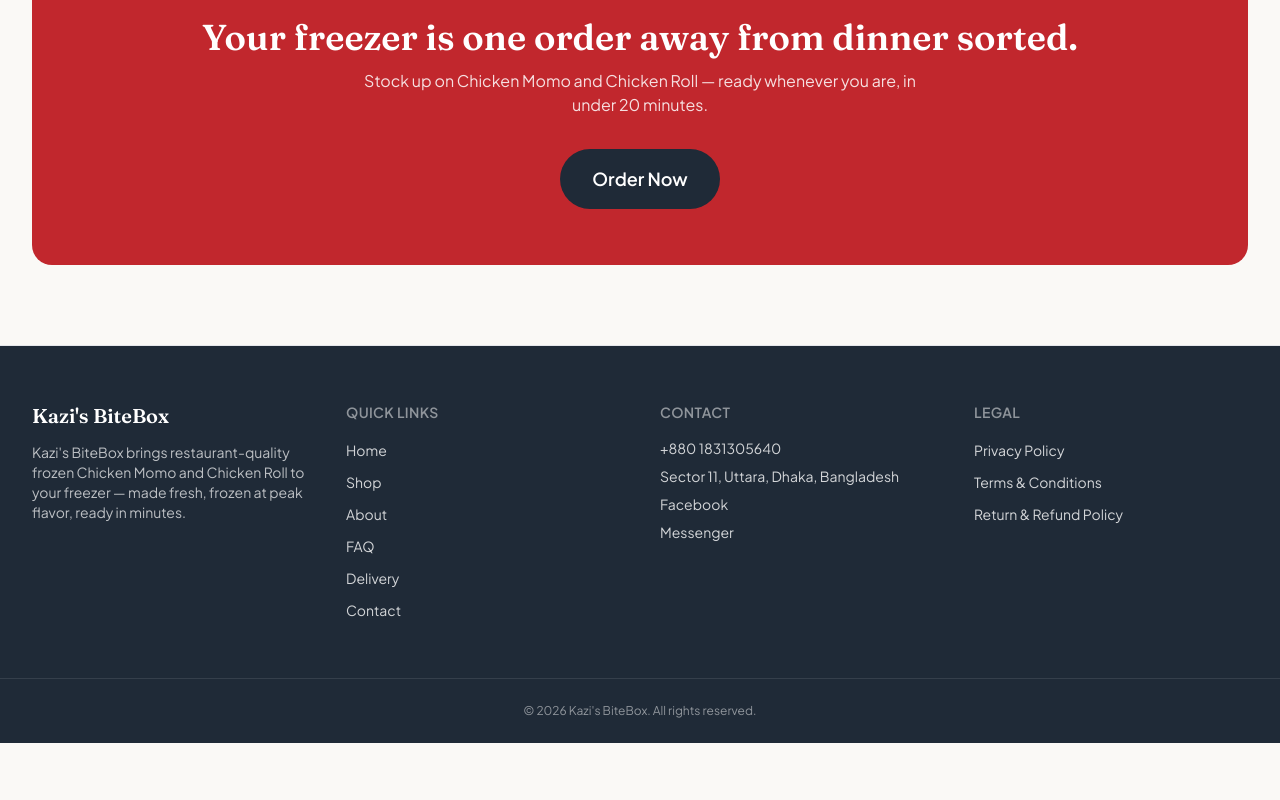
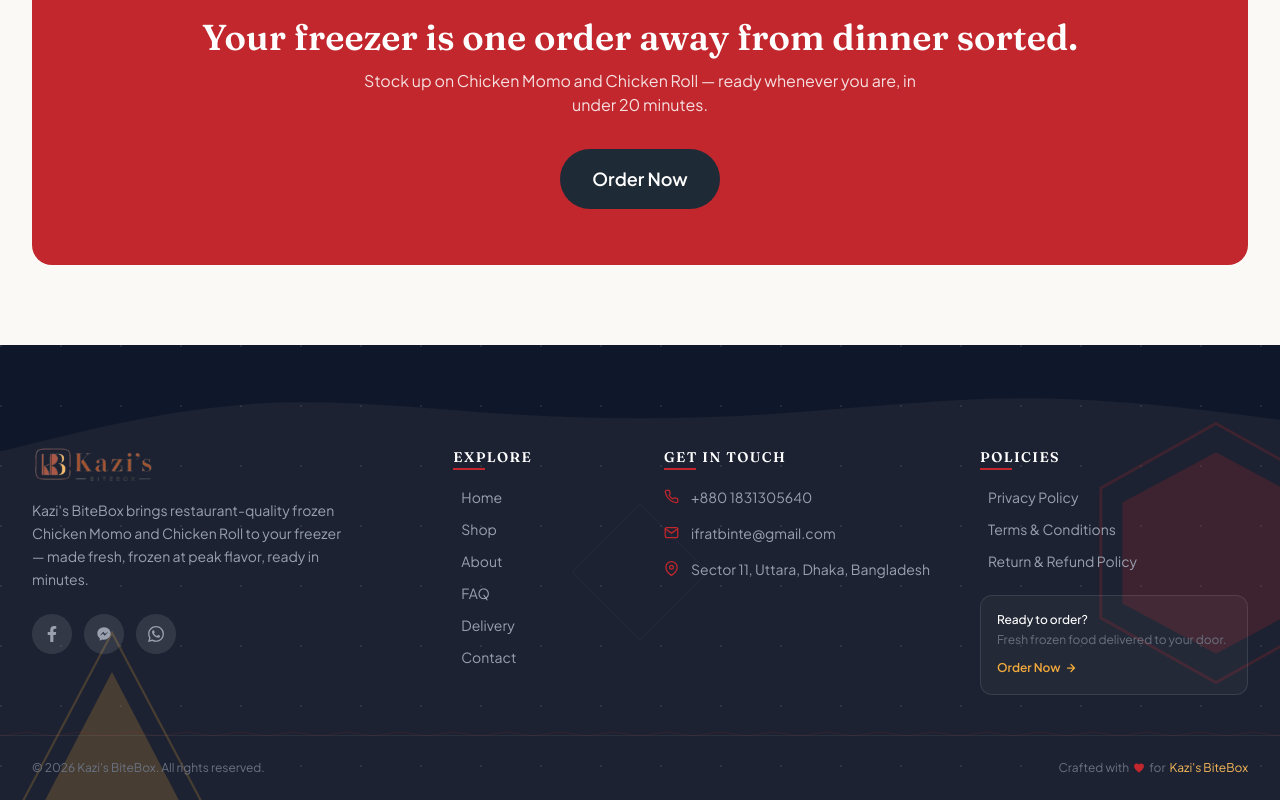
Before and after one commit to Ifratbinte/kazis_bitebox, a React (Vite) app: page / in a window 1280 px wide. Shown: the part 5188-5988 px from the top of the page. Before the commit the page ends 5931 px from the top, so only its background shows below. Built offline with nearby package versions, Linux system fonts and the light colour scheme.

Commit message:
refactor footer design

```diff
--- a/src/components/layout/Footer.tsx
+++ b/src/components/layout/Footer.tsx
@@ -1,26 +1,160 @@
 import { Link } from 'react-router-dom'
 import { Container } from '@/components/ui/Container'
 import { NAV_LINKS, FOOTER_LEGAL_LINKS, SITE, CONTACT } from '@/constants/site'
+import logo from '@/assets/logo.png'
+import { FiPhone, FiMail, FiMapPin } from 'react-icons/fi'
+import { FaFacebookF } from 'react-icons/fa'
 
 export function Footer() {
   const year = new Date().getFullYear()
 
   return (
-    <footer className="border-t border-border bg-secondary text-white">
-      <Container className="grid grid-cols-1 gap-10 py-14 sm:grid-cols-2 lg:grid-cols-4">
-        <div>
-          <p className="font-display text-xl font-semibold">{SITE.name}</p>
-          <p className="mt-3 max-w-xs text-sm text-white/70">{SITE.description}</p>
+    <footer className="relative overflow-hidden bg-[#111827f3] text-white">
+      {/* ── SVG Angular Wave Top Divider ── */}
+      <div className="relative -mb-1">
+        <svg
+          viewBox="0 0 1440 120"
+          fill="none"
+          xmlns="http://www.w3.org/2000/svg"
+          className="block w-full"
+          preserveAspectRatio="none"
+        >
+          <path
+            d="M0 120L48 108C96 96 192 72 288 66C384 60 480 72 576 78C672 84 768 84 864 78C960 72 1056 60 1152 60C1248 60 1344 72 1392 78L1440 84V0H1392C1344 0 1248 0 1152 0C1056 0 960 0 864 0C768 0 672 0 576 0C480 0 384 0 288 0C192 0 96 0 48 0H0V120Z"
+            className="fill-[#0f172a]"
+          />
+        </svg>
+      </div>
+
+      {/* ── Background Decorative SVG Elements ── */}
+      <svg
+        className="pointer-events-none absolute left-0 top-0 h-full w-full opacity-[0.10]"
+        xmlns="http://www.w3.org/2000/svg"
+      >
+        <defs>
+          <pattern id="footer-grid" width="60" height="60" patternUnits="userSpaceOnUse">
+            <circle cx="1" cy="1" r="1" fill="white" />
+          </pattern>
+        </defs>
+        <rect width="100%" height="100%" fill="url(#footer-grid)" />
+      </svg>
+
+      {/* Hexagon decorative shape – top right */}
+      <svg
+        className="pointer-events-none absolute -right-20 top-16 h-72 w-72 text-primary/[0.2]"
+        viewBox="0 0 200 200"
+        xmlns="http://www.w3.org/2000/svg"
+      >
+        <polygon
+          points="100,10 180,55 180,145 100,190 20,145 20,55"
+          fill="none"
+          stroke="currentColor"
+          strokeWidth="2"
+        />
+        <polygon
+          points="100,30 165,65 165,135 100,170 35,135 35,65"
+          fill="currentColor"
+        />
+      </svg>
+
+      {/* Triangle decorative shape – bottom left */}
+      <svg
+        className="pointer-events-none absolute -bottom-10 h-56 w-56 text-accent/[0.2]"
+        viewBox="0 0 200 200"
+        xmlns="http://www.w3.org/2000/svg"
+      >
+        <polygon
+          points="100,15 190,185 10,185"
+          fill="none"
+          stroke="currentColor"
+          strokeWidth="2"
+        />
+        <polygon
+          points="100,50 160,165 40,165"
+          fill="currentColor"
+        />
+      </svg>
+
+      {/* Diamond decorative shape – center */}
+      <svg
+        className="pointer-events-none absolute left-1/2 top-1/2 h-40 w-40 -translate-x-1/2 -translate-y-1/2 text-white/[0.02]"
+        viewBox="0 0 200 200"
+        xmlns="http://www.w3.org/2000/svg"
+      >
+        <rect
+          x="40"
+          y="40"
+          width="120"
+          height="120"
+          rx="4"
+          fill="none"
+          stroke="currentColor"
+          strokeWidth="2"
+          transform="rotate(45 100 100)"
+        />
+      </svg>
+
+      {/* ── Main Content ── */}
+      <Container className="relative z-10 grid grid-cols-1 gap-12 pb-10 sm:grid-cols-2 lg:grid-cols-12">
+        {/* Brand Column */}
+        <div className="lg:col-span-4">
+          <img src={logo} alt="BiteBox" className="h-9 w-auto" />
+          <p className="mt-4 max-w-xs text-sm leading-relaxed text-gray-400">
+            {SITE.description}
+          </p>
+
+          {/* Social Links */}
+          <div className="mt-6 flex gap-3">
+            <a
+              href={CONTACT.facebook}
+              target="_blank"
+              rel="noopener noreferrer"
+              className="flex h-10 w-10 items-center justify-center rounded-full bg-white/10 text-gray-400 transition-all duration-300 hover:-translate-y-1 hover:bg-primary hover:text-white"
+              aria-label="Facebook"
+            >
+              <FaFacebookF size={16} />
+            </a>
+            <a
+              href={CONTACT.messenger}
+              target="_blank"
+              rel="noopener noreferrer"
+              className="flex h-10 w-10 items-center justify-center rounded-full bg-white/10 text-gray-400 transition-all duration-300 hover:-translate-y-1 hover:bg-[#006AFF] hover:text-white"
+              aria-label="Messenger"
+            >
+              <svg width="16" height="16" viewBox="0 0 24 24" fill="currentColor">
+                <path d="M12 2C6.477 2 2 6.145 2 11.243c0 2.886 1.434 5.462 3.676 7.137V22l3.37-1.851c.903.252 1.866.388 2.954.388 5.523 0 10-4.145 10-9.243S17.523 2 12 2zm1.08 12.488l-2.535-2.713L5.5 14.488l5.428-5.76 2.62 2.713 4.97-2.713-5.438 5.76z" />
+              </svg>
+            </a>
+            <a
+              href={`https://wa.me/${CONTACT.whatsapp}`}
+              target="_blank"
+              rel="noopener noreferrer"
+              className="flex h-10 w-10 items-center justify-center rounded-full bg-white/10 text-gray-400 transition-all duration-300 hover:-translate-y-1 hover:bg-[#25D366] hover:text-white"
+              aria-label="WhatsApp"
+            >
+              <svg width="16" height="16" viewBox="0 0 24 24" fill="currentColor">
+                <path d="M17.472 14.382c-.297-.149-1.758-.867-2.03-.967-.273-.099-.471-.148-.67.15-.197.297-.767.966-.94 1.164-.173.199-.347.223-.644.075-.297-.15-1.255-.463-2.39-1.475-.883-.788-1.48-1.761-1.653-2.059-.173-.297-.018-.458.13-.606.134-.133.298-.347.446-.52.149-.174.198-.298.298-.497.099-.198.05-.371-.025-.52-.075-.149-.669-1.612-.916-2.207-.242-.579-.487-.5-.669-.51-.173-.008-.371-.01-.57-.01-.198 0-.52.074-.792.372-.272.297-1.04 1.016-1.04 2.479 0 1.462 1.065 2.875 1.213 3.074.149.198 2.096 3.2 5.077 4.487.709.306 1.262.489 1.694.625.712.227 1.36.195 1.871.118.571-.085 1.758-.719 2.006-1.413.248-.694.248-1.289.173-1.413-.074-.124-.272-.198-.57-.347m-5.421 7.403h-.004a9.87 9.87 0 01-5.031-1.378l-.361-.214-3.741.982.998-3.648-.235-.374a9.86 9.86 0 01-1.51-5.26c.001-5.45 4.436-9.884 9.888-9.884 2.64 0 5.122 1.03 6.988 2.898a9.825 9.825 0 012.893 6.994c-.003 5.45-4.437 9.884-9.885 9.884m8.413-18.297A11.815 11.815 0 0012.05 0C5.495 0 .16 5.335.157 11.892c0 2.096.547 4.142 1.588 5.945L.057 24l6.305-1.654a11.882 11.882 0 005.683 1.448h.005c6.554 0 11.89-5.335 11.893-11.893a11.821 11.821 0 00-3.48-8.413z" />
+              </svg>
+            </a>
+          </div>
         </div>
 
-        <div>
-          <p className="text-sm font-semibold uppercase tracking-wide text-white/50">
-            Quick Links
-          </p>
-          <ul className="mt-4 space-y-2">
+        {/* Quick Links */}
+        <div className="lg:col-span-2">
+          <h3 className="relative mb-5 text-sm font-semibold uppercase tracking-widest text-white">
+            <span className="relative">
+              Explore
+              <span className="absolute -bottom-1 left-0 h-0.5 w-8 bg-primary" />
+            </span>
+          </h3>
+          <ul className="space-y-3">
             {NAV_LINKS.map((link) => (
               <li key={link.path}>
-                <Link to={link.path} className="text-sm text-white/80 hover:text-accent">
+                <Link
+                  to={link.path}
+                  className="group flex items-center gap-2 text-sm text-gray-400 transition-colors duration-200 hover:text-accent"
+                >
+                  <span className="inline-block h-px w-0 bg-accent transition-all duration-300 group-hover:w-2" />
                   {link.label}
                 </Link>
               </li>
@@ -28,43 +162,101 @@
           </ul>
         </div>
 
-        <div>
-          <p className="text-sm font-semibold uppercase tracking-wide text-white/50">Contact</p>
-          <ul className="mt-4 space-y-2 text-sm text-white/80">
-            <li>{CONTACT.phone}</li>
-            <li>{CONTACT.address}</li>
-            <li>
-              <a href={CONTACT.facebook} className="hover:text-accent">
-                Facebook
+        {/* Contact */}
+        <div className="lg:col-span-3">
+          <h3 className="relative mb-5 text-sm font-semibold uppercase tracking-widest text-white">
+            <span className="relative">
+              Get in Touch
+              <span className="absolute -bottom-1 left-0 h-0.5 w-8 bg-primary" />
+            </span>
+          </h3>
+          <ul className="space-y-4 text-sm text-gray-400">
+            <li className="flex items-start gap-3">
+              <FiPhone className="mt-0.5 shrink-0 text-primary" size={15} />
+              <a href={`tel:${CONTACT.phone.replace(/\s/g, '')}`} className="hover:text-accent transition-colors">
+                {CONTACT.phone}
               </a>
             </li>
-            <li>
-              <a href={CONTACT.messenger} className="hover:text-accent">
-                Messenger
+            <li className="flex items-start gap-3">
+              <FiMail className="mt-0.5 shrink-0 text-primary" size={15} />
+              <a href={`mailto:${CONTACT.email}`} className="hover:text-accent transition-colors">
+                {CONTACT.email}
               </a>
+            </li>
+            <li className="flex items-start gap-3">
+              <FiMapPin className="mt-0.5 shrink-0 text-primary" size={15} />
+              <span>{CONTACT.address}</span>
             </li>
           </ul>
         </div>
 
-        <div>
-          <p className="text-sm font-semibold uppercase tracking-wide text-white/50">Legal</p>
-          <ul className="mt-4 space-y-2">
+        {/* Legal */}
+        <div className="lg:col-span-3">
+          <h3 className="relative mb-5 text-sm font-semibold uppercase tracking-widest text-white">
+            <span className="relative">
+              Policies
+              <span className="absolute -bottom-1 left-0 h-0.5 w-8 bg-primary" />
+            </span>
+          </h3>
+          <ul className="space-y-3">
             {FOOTER_LEGAL_LINKS.map((link) => (
               <li key={link.path}>
-                <Link to={link.path} className="text-sm text-white/80 hover:text-accent">
+                <Link
+                  to={link.path}
+                  className="group flex items-center gap-2 text-sm text-gray-400 transition-colors duration-200 hover:text-accent"
+                >
+                  <span className="inline-block h-px w-0 bg-accent transition-all duration-300 group-hover:w-2" />
                   {link.label}
                 </Link>
               </li>
             ))}
           </ul>
+
+          {/* Mini CTA */}
+          <div className="mt-6 rounded-xl border border-white/10 bg-white/[0.03] p-4">
+            <p className="text-xs font-medium text-white">Ready to order?</p>
+            <p className="mt-1 text-xs text-gray-500">Fresh frozen food delivered to your door.</p>
+            <Link
+              to="/shop"
+              className="mt-3 inline-flex items-center gap-1 text-xs font-semibold text-accent transition-colors hover:text-primary"
+            >
+              Order Now
+              <svg width="12" height="12" viewBox="0 0 24 24" fill="none" stroke="currentColor" strokeWidth="2.5" strokeLinecap="round" strokeLinejoin="round">
+                <path d="M5 12h14M12 5l7 7-7 7" />
+              </svg>
+            </Link>
+          </div>
         </div>
       </Container>
 
-      <div className="border-t border-white/10 py-6">
-        <Container>
-          <p className="text-center text-xs text-white/50">
-            © {year} {SITE.name}. All rights reserved.
+      {/* ── Bottom Bar with SVG Zigzag ── */}
+      <div className="relative border-t border-white/[0.06]">
+        <svg
+          className="absolute left-0 top-0 -translate-y-full"
+          viewBox="0 0 1440 24"
+          fill="none"
+          xmlns="http://www.w3.org/2000/svg"
+          preserveAspectRatio="none"
+          style={{ width: '100%', height: '24px' }}
+        >
+          <path
+            d="M0 24L30 20L60 24L90 20L120 24L150 20L180 24L210 20L240 24L270 20L300 24L330 20L360 24L390 20L420 24L450 20L480 24L510 20L540 24L570 20L600 24L630 20L660 24L690 20L720 24L750 20L780 24L810 20L840 24L870 20L900 24L930 20L960 24L990 20L1020 24L1050 20L1080 24L1110 20L1140 24L1170 20L1200 24L1230 20L1260 24L1290 20L1320 24L1350 20L1380 24L1410 20L1440 24"
+            stroke="rgba(193,39,45,0.15)"
+            strokeWidth="1"
+          />
+        </svg>
+
+        <Container className="flex flex-col items-center justify-between gap-3 py-6 sm:flex-row">
+          <p className="text-xs text-gray-500">
+            &copy; {year} {SITE.name}. All rights reserved.
           </p>
+          <div className="flex items-center gap-1 text-xs text-gray-500">
+            <span>Crafted with</span>
+            <svg width="12" height="12" viewBox="0 0 24 24" fill="#C1272D" xmlns="http://www.w3.org/2000/svg">
+              <path d="M12 21.35l-1.45-1.32C5.4 15.36 2 12.28 2 8.5 2 5.42 4.42 3 7.5 3c1.74 0 3.41.81 4.5 2.09C13.09 3.81 14.76 3 16.5 3 19.58 3 22 5.42 22 8.5c0 3.78-3.4 6.86-8.55 11.54L12 21.35z" />
+            </svg>
+            for <span className='text-gold'>Kazi's BiteBox</span>
+          </div>
         </Container>
       </div>
     </footer>
```
Also changed, not shown: src/pages/DeliveryPage.tsx (+5 -5 lines).
